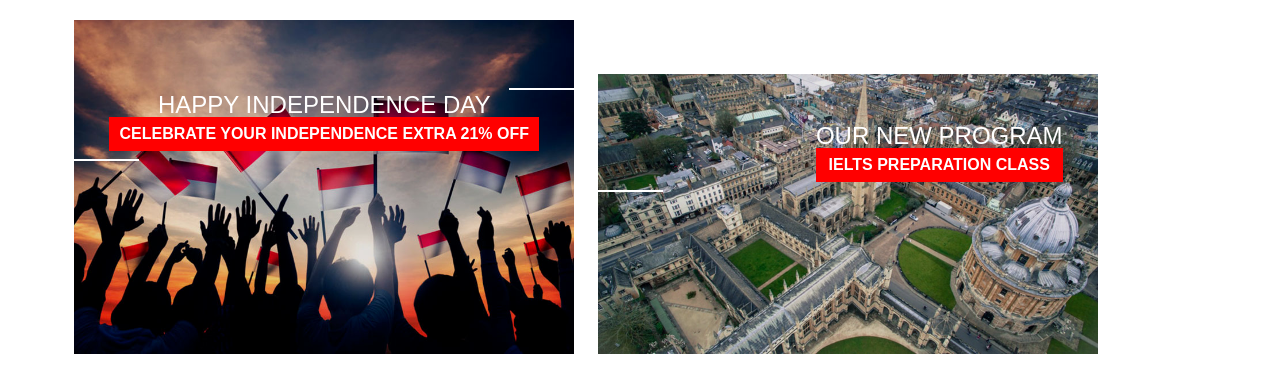
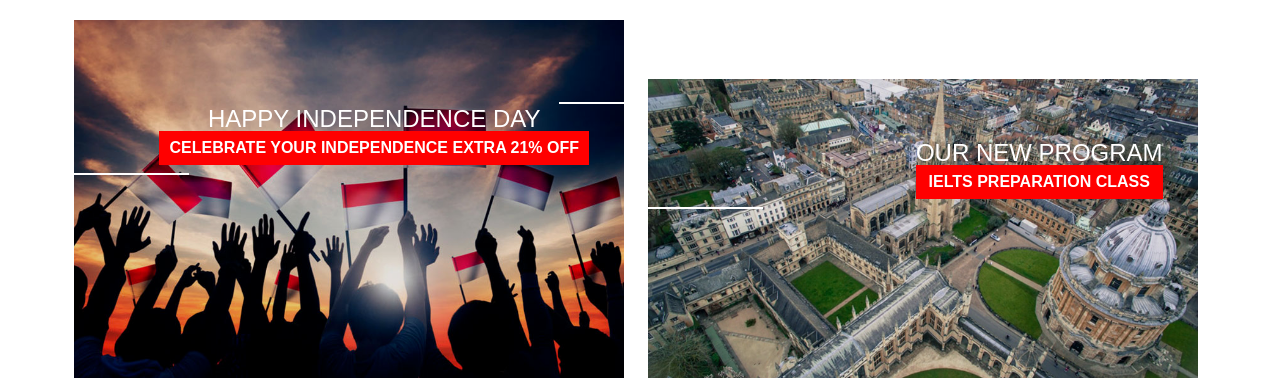
Before and after one commit to mulyakirana/mulyakirana.github.io, a plain HTML site: page index.html in a window 1280 px wide. Shown: the part 565-943 px from the top of the page. Drawn offline with nearby package versions, Linux system fonts and the light colour scheme; a script that the page names is missing.

Commit message:
Add files via upload

```diff
--- a/styles/style.css
+++ b/styles/style.css
@@ -309,8 +309,8 @@ figure.snip1456 {
   position: relative;
   overflow: hidden;
   margin: 10px;
-  min-width: 500px;
-  max-width: 500px;
+  min-width: 550px;
+  max-width: 550px;
   width: 100%;
   color: #ffffff;
   text-align: center;
```
